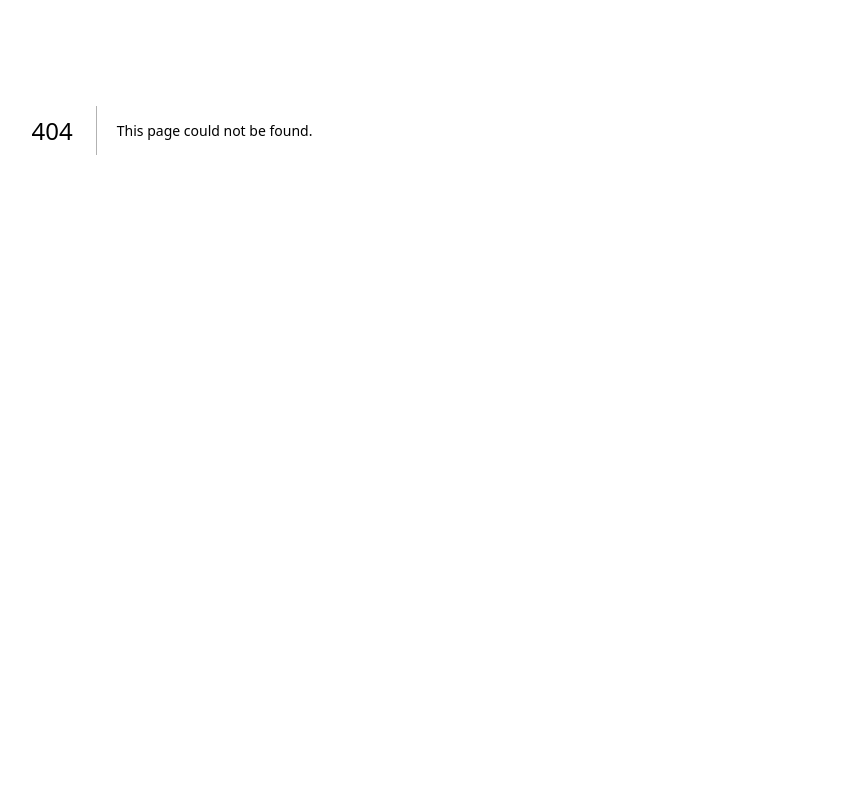
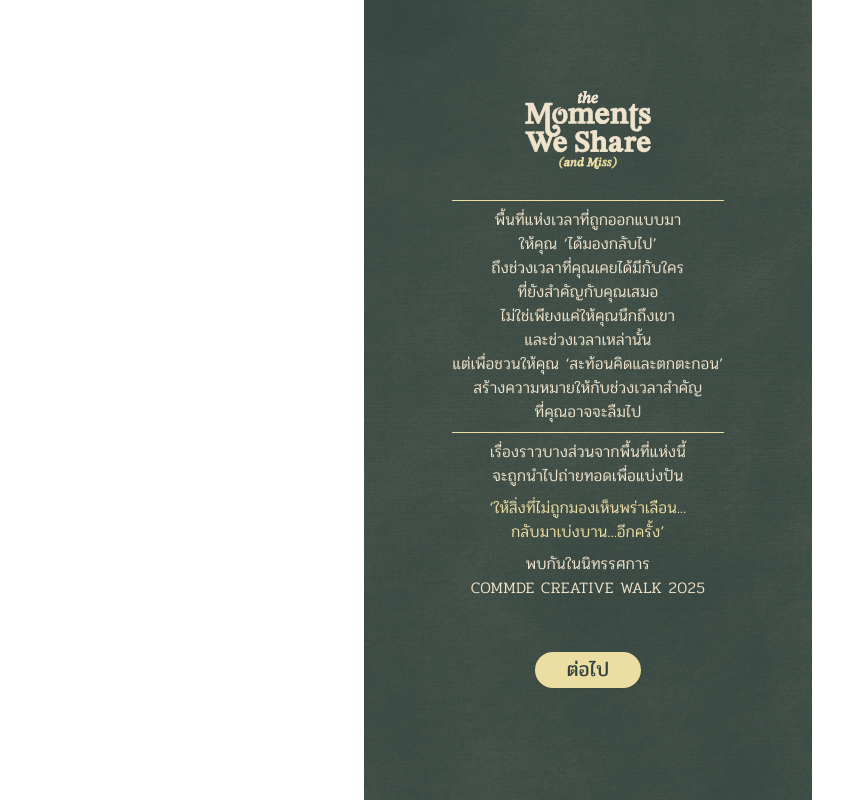
Before and after one commit to mekintown/moments-we-share-and-miss, a Next.js app: page /web-opening-3 in a window 1280 px wide. Before the commit this address had no page. Shown: the whole page, without its empty margins (52-895 px from the left). Built offline with nearby package versions, Linux system fonts and the light colour scheme.

Commit message:
feat: add 2-3 page

```diff
--- a/src/app/(0-web-openning)/layout.tsx
+++ b/src/app/(0-web-openning)/web-opening-1/layout.tsx
@@ -9,8 +9,8 @@ const WebOpeningLayout = ({ children }: PropsWithChildren) => {
         <Image
           src="/logo/logo-full.svg"
           alt="logo-full"
-          width={150}
-          height={150}
+          width={126}
+          height={78}
         />
       </div>
       {children}
--- a/src/app/(0-web-openning)/web-opening-1/page.tsx
+++ b/src/app/(0-web-openning)/web-opening-1/page.tsx
@@ -1,13 +1,35 @@
+"use client";
+import { Separator } from "@/components/ui/separator";
+import { motion } from "framer-motion";
+
 export default function Page() {
   return (
-    <div className="text-center text-subheader">
-      <div className="text-main-cream">
+    <motion.div
+      initial={{ opacity: 0 }}
+      animate={{ opacity: 1 }}
+      transition={{
+        duration: 1,
+        delay: 1,
+      }}
+      className="text-center text-body space-y-2"
+    >
+      <Separator className="bg-main-yellow" />
+      <div className="text-main-cream ">
         โปรเจกต์ที่มีจุดประสงค์เพื่อสำรวจ
-        ความสัมพันธ์และความทรงจำที่มีร่วมกับคนในครอบครัว
+        <br />
+        ความสัมพันธ์และความทรงจำที่มี
+        <br />
+        ร่วมกับคนในครอบครัว
       </div>
       <div className="text-main-yellow">
-        ระหว่าง ลูกในช่วงวัย 15–25 ปี กับ พ่อแม่หรือผู้ใหญ่ในบ้าน
+        ระหว่าง ลูกในช่วงวัย 15–25 ปี กับ
+        <br /> พ่อแม่หรือผู้ใหญ่ในบ้าน
       </div>
-    </div>
+      <Separator className="bg-main-yellow" />
+      <div className="text-main-cream">
+        เพื่อให้เราได้มองย้อนกลับไป <br />
+        และเห็นสิ่งที่เคยรู้สึก… แต่ไม่เคยพูดถึง
+      </div>
+    </motion.div>
   );
 }
--- /dev/null
+++ b/src/app/(0-web-openning)/web-opening-2/layout.tsx
@@ -0,0 +1,24 @@
+import { PropsWithChildren } from "react";
+import Image from "next/image";
+import NextButton from "@/components/NextButton";
+
+const WebOpeningLayout = ({ children }: PropsWithChildren) => {
+  return (
+    <>
+      <div className="row-start-1">
+        <Image
+          src="/logo/logo-full.svg"
+          alt="logo-full"
+          width={126}
+          height={78}
+        />
+      </div>
+      {children}
+      <div className="row-start-4">
+        <NextButton url="/web-opening-3" />
+      </div>
+    </>
+  );
+};
+
+export default WebOpeningLayout;
--- /dev/null
+++ b/src/app/(0-web-openning)/web-opening-2/page.tsx
@@ -0,0 +1,31 @@
+"use client";
+import { Separator } from "@/components/ui/separator";
+import { motion } from "framer-motion";
+
+export default function Page() {
+  return (
+    <motion.div
+      initial={{ opacity: 0 }}
+      animate={{ opacity: 1 }}
+      transition={{
+        duration: 1,
+        delay: 1,
+      }}
+      className="text-center text-body space-y-2"
+    >
+      <Separator className="bg-main-yellow" />
+      <div className="text-main-cream">
+        เราจึงอยากขอชวนคุณใช้เวลาประมาณ
+        <br /> 7 นาทีค่อย ๆ ย้อนกลับไปใน <br />
+        ห้วงความทรงจำ นึกถึงวันเวลาที่เคยได้ <br />
+        แบ่งปันรอยยิ้ม น้ำตา หรือเสียงหัวเราะ
+        <br />
+        ร่วมกับคนในครอบครัว
+        <br /> หากให้นึกถึงช่วงเวลาเหล่านั้น
+        <br />
+        มีเรื่องไหนที่เรายังจำได้อยู่เสมอบ้างนะ…
+      </div>
+      <Separator className="bg-main-yellow" />
+    </motion.div>
+  );
+}
--- /dev/null
+++ b/src/app/(0-web-openning)/web-opening-3/layout.tsx
@@ -0,0 +1,24 @@
+import { PropsWithChildren } from "react";
+import Image from "next/image";
+import NextButton from "@/components/NextButton";
+
+const WebOpeningLayout = ({ children }: PropsWithChildren) => {
+  return (
+    <>
+      <div className="row-start-1">
+        <Image
+          src="/logo/logo-full.svg"
+          alt="logo-full"
+          width={126}
+          height={78}
+        />
+      </div>
+      {children}
+      <div className="row-start-4">
+        <NextButton />
+      </div>
+    </>
+  );
+};
+
+export default WebOpeningLayout;
--- /dev/null
+++ b/src/app/(0-web-openning)/web-opening-3/page.tsx
@@ -0,0 +1,46 @@
+"use client";
+import { Separator } from "@/components/ui/separator";
+import { motion } from "framer-motion";
+
+export default function Page() {
+  return (
+    <motion.div
+      initial={{ opacity: 0 }}
+      animate={{ opacity: 1 }}
+      transition={{
+        duration: 1,
+        delay: 1,
+      }}
+      className="row-span-2 text-center text-body space-y-2"
+    >
+      <Separator className="bg-main-yellow" />
+      <div className="text-main-cream">
+        พื้นที่แห่งเวลาที่ถูกออกแบบมา
+        <br /> ให้คุณ ‘ได้มองกลับไป’
+        <br />
+        ถึงช่วงเวลาที่คุณเคยได้มีกับใคร
+        <br /> ที่ยังสำคัญกับคุณเสมอ
+        <br />
+        ไม่ใช่เพียงแค่ให้คุณนึกถึงเขา
+        <br /> และช่วงเวลาเหล่านั้น
+        <br /> แต่เพื่อชวนให้คุณ ‘สะท้อนคิดและตกตะกอน’
+        <br /> สร้างความหมายให้กับช่วงเวลาสำคัญ
+        <br />
+        ที่คุณอาจจะลืมไป
+      </div>
+      <Separator className="bg-main-yellow" />
+      <div className="text-main-cream">
+        เรื่องราวบางส่วนจากพื้นที่แห่งนี้
+        <br /> จะถูกนำไปถ่ายทอดเพื่อแบ่งปัน
+      </div>
+      <div className="text-main-yellow text-body-bold">
+        ‘ให้สิ่งที่ไม่ถูกมองเห็นพร่าเลือน...
+        <br /> กลับมาเบ่งบาน...อีกครั้ง’
+      </div>
+      <div className="text-main-cream">
+        พบกันในนิทรรศการ
+        <br /> COMMDE CREATIVE WALK 2025
+      </div>
+    </motion.div>
+  );
+}
--- a/src/app/globals.css
+++ b/src/app/globals.css
@@ -59,6 +59,7 @@
   --text-remark-bold: 14px;
   --text-remark-bold--line-height: 20px;
   --text-remark-bold--font-weight: 300;
+  --tracking-normal: 0.02em;
 }
 
 :root {
--- a/src/components/BaseLayout.tsx
+++ b/src/components/BaseLayout.tsx
@@ -3,7 +3,7 @@ import { PropsWithChildren } from "react";
 const BaseLayout = ({ children }: PropsWithChildren) => {
   return (
     <div className="w-full h-lvh">
-      <div className="grid grid-rows-4 p-10 h-full place-items-center">
+      <div className="grid grid-rows-4 p-10 h-full place-items-center tracking-normal">
         {children}
       </div>
     </div>
--- a/src/components/ui/separator.tsx
+++ b/src/components/ui/separator.tsx
@@ -1,9 +1,9 @@
-"use client"
+"use client";
 
-import * as React from "react"
-import * as SeparatorPrimitive from "@radix-ui/react-separator"
+import * as React from "react";
+import * as SeparatorPrimitive from "@radix-ui/react-separator";
 
-import { cn } from "@/lib/utils"
+import { cn } from "@/lib/utils";
 
 function Separator({
   className,
@@ -17,12 +17,12 @@ function Separator({
       decorative={decorative}
       orientation={orientation}
       className={cn(
-        "bg-border shrink-0 data-[orientation=horizontal]:h-px data-[orientation=horizontal]:w-full data-[orientation=vertical]:h-full data-[orientation=vertical]:w-px",
+        "bg-border shrink-0 data-[orientation=horizontal]:h-[0.1px] data-[orientation=horizontal]:w-full data-[orientation=vertical]:h-full data-[orientation=vertical]:w-px",
         className
       )}
       {...props}
     />
-  )
+  );
 }
 
-export { Separator }
+export { Separator };
--- a/src/configs/bg-config.ts
+++ b/src/configs/bg-config.ts
@@ -15,6 +15,14 @@ export const backgroundMapConfig: Record<string, backgroundConfig> = {
     image: "/backgrounds/main-background.gif",
     imagesPreload: [],
   },
+  "web-opening-2": {
+    image: "/backgrounds/main-background.gif",
+    imagesPreload: [],
+  },
+  "web-opening-3": {
+    image: "/backgrounds/main-background.gif",
+    imagesPreload: [],
+  },
   "web-intro-1": {
     image: "/backgrounds/main-background.gif",
     imagesPreload: [],
```
